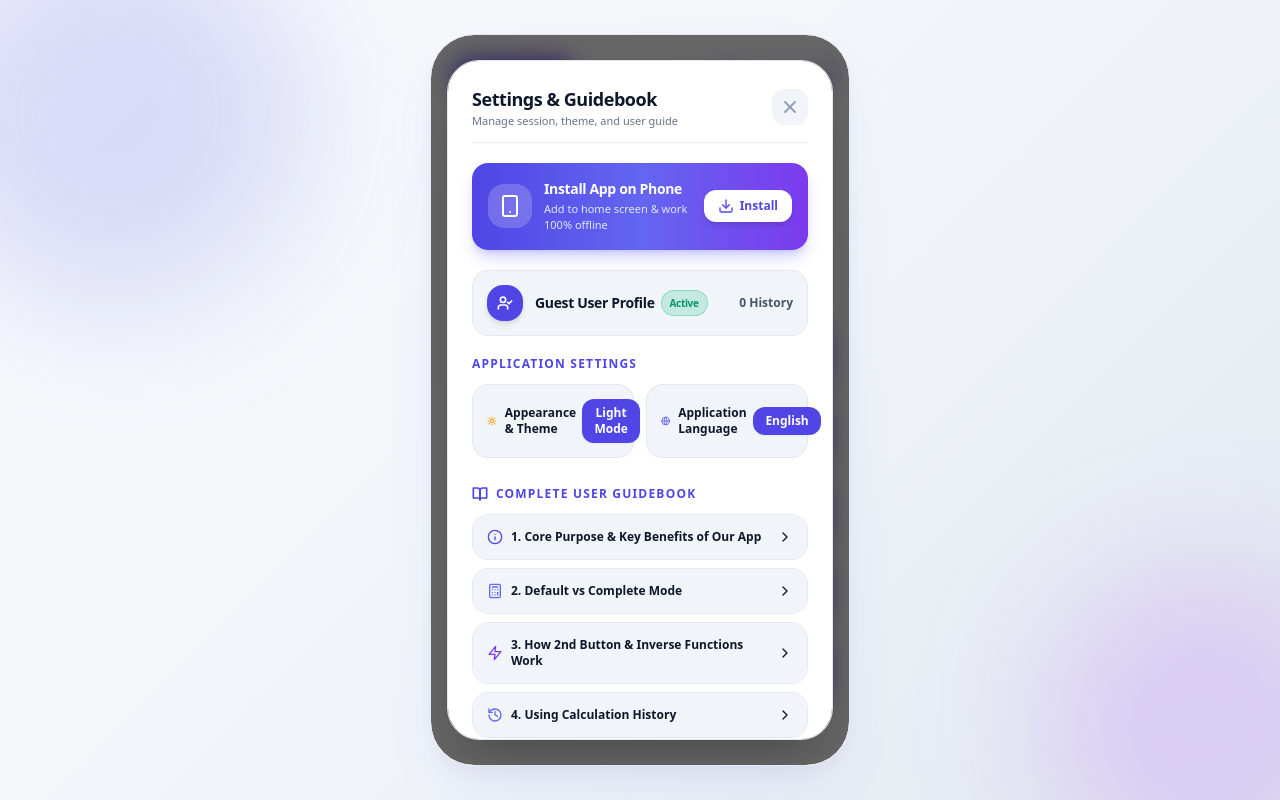
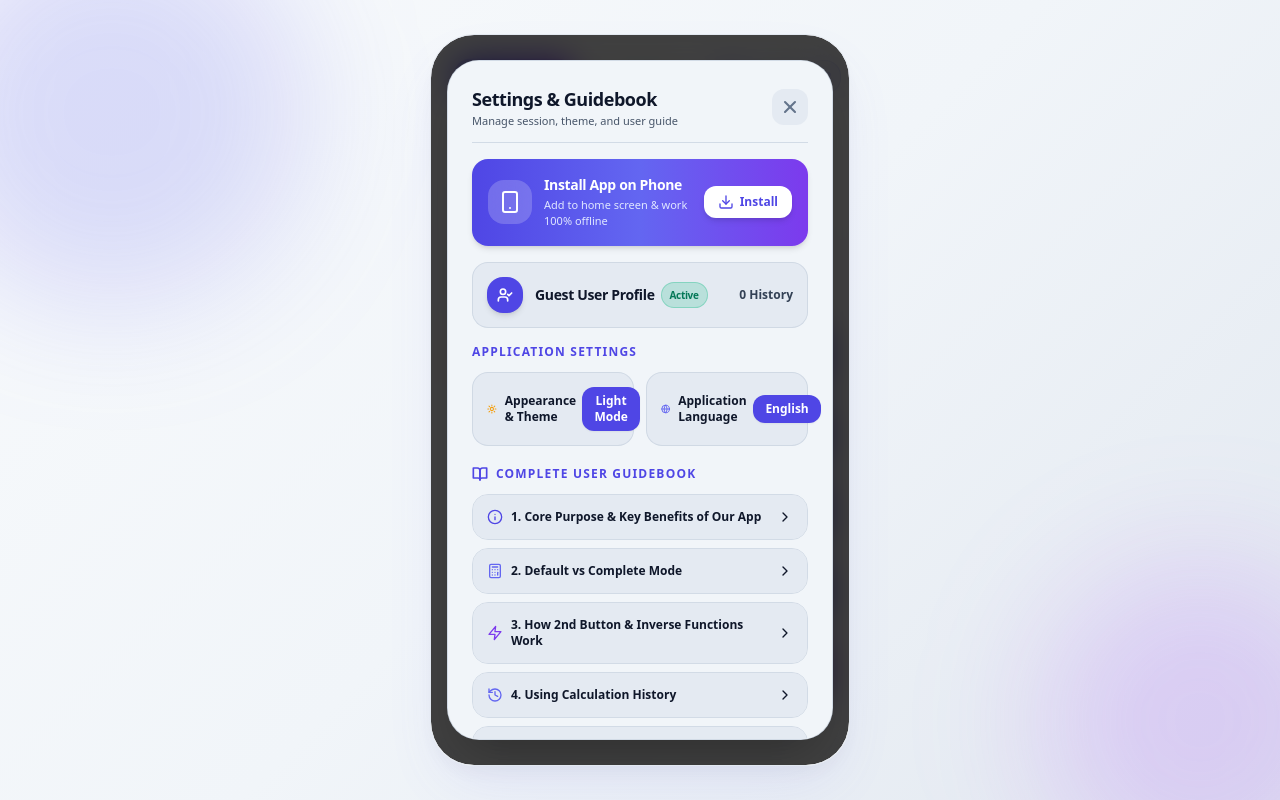
Before and after one commit to yaserarafatt12/01-smart-calculator-and-converter, a Next.js app: page / in a window 1280 px wide. Both pictures are taken after a click on the button 824 px from the left and 77 px from the top of the page. Built offline with nearby package versions, Linux system fonts and the light colour scheme.

Commit message:
style: soften SettingsModal background color to eye-friendly matte slate

```diff
--- a/components/settings/SettingsModal.tsx
+++ b/components/settings/SettingsModal.tsx
@@ -88,7 +88,6 @@ export const SettingsModal: React.FC<SettingsModalProps> = ({
         setDeferredPrompt(null);
       }
     } else {
-      // Show iOS / Android fallback instructions
       setShowIOSInstructions(true);
     }
   };
@@ -189,19 +188,19 @@ export const SettingsModal: React.FC<SettingsModalProps> = ({
   return (
     <div
       onClick={onClose}
-      className="fixed inset-0 z-[100] bg-black/60 backdrop-blur-md flex items-center justify-center p-4 animate-in fade-in duration-200 cursor-pointer font-sans"
+      className="fixed inset-0 z-[100] bg-black/75 backdrop-blur-lg flex items-center justify-center p-4 animate-in fade-in duration-200 cursor-pointer font-sans"
     >
       <div
         onClick={(e) => e.stopPropagation()}
-        className="w-full max-w-lg max-h-[85vh] bg-white dark:bg-[#121519] backdrop-blur-2xl rounded-[32px] border border-slate-200 dark:border-slate-700/80 shadow-2xl overflow-y-auto p-5 sm:p-6 space-y-5 animate-in zoom-in-95 duration-200 cursor-default text-slate-900 dark:text-white"
+        className="w-full max-w-lg max-h-[85vh] bg-[#f1f5f9] dark:bg-[#11151c] backdrop-blur-2xl rounded-[32px] border border-slate-300/80 dark:border-slate-800 shadow-2xl overflow-y-auto p-5 sm:p-6 space-y-4 animate-in zoom-in-95 duration-200 cursor-default text-slate-900 dark:text-white"
       >
         {/* Header Title Bar */}
-        <div className="flex items-center justify-between pb-3 border-b border-slate-200/80 dark:border-slate-800/80">
+        <div className="flex items-center justify-between pb-3 border-b border-slate-300/80 dark:border-slate-800">
           <div>
-            <h2 className="text-base sm:text-lg font-extrabold tracking-tight">
+            <h2 className="text-base sm:text-lg font-extrabold tracking-tight text-slate-900 dark:text-white">
               {t.settingsTitle}
             </h2>
-            <p className="text-[11px] text-slate-500 dark:text-slate-400 font-medium">
+            <p className="text-[11px] text-slate-600 dark:text-slate-400 font-medium">
               {language === 'id' ? 'Kelola sesi, tampilan, dan panduan fitur' : 'Manage session, theme, and user guide'}
             </p>
           </div>
@@ -209,14 +208,14 @@ export const SettingsModal: React.FC<SettingsModalProps> = ({
           <button
             type="button"
             onClick={onClose}
-            className="p-2 rounded-xl text-slate-400 hover:text-slate-900 dark:hover:text-white bg-slate-100 dark:bg-slate-800 transition-colors btn-press-effect"
+            className="p-2 rounded-xl text-slate-500 hover:text-slate-900 dark:text-slate-400 dark:hover:text-white bg-slate-200/80 dark:bg-slate-800 transition-colors btn-press-effect"
           >
             <X strokeWidth={2.5} className="w-5 h-5" />
           </button>
         </div>
 
         {/* SECTION 1: Install App (PWA) Banner */}
-        <div className="p-4 rounded-2xl bg-gradient-to-r from-indigo-600 via-indigo-500 to-violet-600 text-white shadow-lg shadow-indigo-500/30 flex items-center justify-between gap-3">
+        <div className="p-4 rounded-2xl bg-gradient-to-r from-indigo-600 via-indigo-500 to-violet-600 text-white shadow-md flex items-center justify-between gap-3">
           <div className="flex items-center gap-3">
             <div className="p-2.5 rounded-2xl bg-white/20 backdrop-blur-md shrink-0">
               <Smartphone className="w-6 h-6 text-white" />
@@ -247,7 +246,7 @@ export const SettingsModal: React.FC<SettingsModalProps> = ({
 
         {/* iOS / Fallback Installation Instructions Modal Box */}
         {showIOSInstructions && !isStandalone && (
-          <div className="p-4 rounded-2xl bg-slate-100 dark:bg-slate-800/90 border border-slate-300 dark:border-slate-700/80 space-y-2 text-xs text-slate-700 dark:text-slate-200 animate-in fade-in duration-200">
+          <div className="p-4 rounded-2xl bg-slate-200/90 dark:bg-slate-800/90 border border-slate-300 dark:border-slate-700/80 space-y-2 text-xs text-slate-800 dark:text-slate-200 animate-in fade-in duration-200">
             <div className="flex items-center justify-between font-extrabold text-slate-900 dark:text-white">
               <span className="flex items-center gap-1.5">
                 <Share2 className="w-4 h-4 text-indigo-500" />
@@ -282,22 +281,22 @@ export const SettingsModal: React.FC<SettingsModalProps> = ({
         )}
 
         {/* SECTION 2: Clean Guest Profile Card */}
-        <div className="p-3.5 rounded-2xl bg-slate-100 dark:bg-slate-800/60 border border-slate-200 dark:border-slate-700/60 flex items-center justify-between">
+        <div className="p-3.5 rounded-2xl bg-slate-200/80 dark:bg-slate-800/60 border border-slate-300/80 dark:border-slate-700/60 flex items-center justify-between">
           <div className="flex items-center gap-3">
             <div className="w-9 h-9 rounded-2xl bg-indigo-600 text-white flex items-center justify-center shadow-md font-extrabold text-sm">
               <UserCheck strokeWidth={2.5} className="w-4 h-4" />
             </div>
             <div>
-              <div className="text-xs sm:text-sm font-extrabold tracking-tight flex items-center gap-1.5">
+              <div className="text-xs sm:text-sm font-extrabold tracking-tight flex items-center gap-1.5 text-slate-900 dark:text-white">
                 <span>{t.guestProfile}</span>
-                <span className="px-2 py-0.5 rounded-full bg-emerald-500/20 text-emerald-600 dark:text-emerald-400 text-[10px] font-black border border-emerald-500/30">
+                <span className="px-2 py-0.5 rounded-full bg-emerald-500/20 text-emerald-700 dark:text-emerald-400 text-[10px] font-black border border-emerald-500/30">
                   Active
                 </span>
               </div>
             </div>
           </div>
 
-          <span className="text-xs font-bold text-slate-600 dark:text-slate-300">
+          <span className="text-xs font-extrabold text-slate-700 dark:text-slate-300">
             {historyCount} {language === 'id' ? 'Riwayat' : 'History'}
           </span>
         </div>
@@ -310,14 +309,14 @@ export const SettingsModal: React.FC<SettingsModalProps> = ({
 
           <div className="grid grid-cols-1 sm:grid-cols-2 gap-3">
             {/* Theme Toggle */}
-            <div className="p-3.5 rounded-2xl bg-slate-100 dark:bg-slate-800/90 border border-slate-200 dark:border-slate-700/80 flex items-center justify-between">
+            <div className="p-3.5 rounded-2xl bg-slate-200/80 dark:bg-slate-800/90 border border-slate-300/80 dark:border-slate-700/80 flex items-center justify-between">
               <div className="flex items-center gap-2">
                 {isDark ? (
                   <Moon strokeWidth={2.5} className="w-4 h-4 text-amber-400" />
                 ) : (
                   <Sun strokeWidth={2.5} className="w-4 h-4 text-amber-500" />
                 )}
-                <span className="text-xs font-extrabold">{t.appearance}</span>
+                <span className="text-xs font-extrabold text-slate-900 dark:text-white">{t.appearance}</span>
               </div>
 
               <button
@@ -330,10 +329,10 @@ export const SettingsModal: React.FC<SettingsModalProps> = ({
             </div>
 
             {/* Language Toggle */}
-            <div className="p-3.5 rounded-2xl bg-slate-100 dark:bg-slate-800/90 border border-slate-200 dark:border-slate-700/80 flex items-center justify-between">
+            <div className="p-3.5 rounded-2xl bg-slate-200/80 dark:bg-slate-800/90 border border-slate-300/80 dark:border-slate-700/80 flex items-center justify-between">
               <div className="flex items-center gap-2">
                 <Globe strokeWidth={2.5} className="w-4 h-4 text-indigo-500" />
-                <span className="text-xs font-extrabold">{t.languageLabel}</span>
+                <span className="text-xs font-extrabold text-slate-900 dark:text-white">{t.languageLabel}</span>
               </div>
 
               <button
@@ -348,7 +347,7 @@ export const SettingsModal: React.FC<SettingsModalProps> = ({
         </div>
 
         {/* SECTION 4: Complete Guidebook */}
-        <div className="space-y-3 pt-2">
+        <div className="space-y-3 pt-1">
           <div className="flex items-center gap-2">
             <BookOpen strokeWidth={2.5} className="w-4 h-4 text-indigo-600 dark:text-indigo-400" />
             <h3 className="text-xs font-extrabold uppercase tracking-widest text-indigo-600 dark:text-indigo-400">
@@ -358,11 +357,11 @@ export const SettingsModal: React.FC<SettingsModalProps> = ({
 
           <div className="space-y-2">
             {/* Guide 1: Kegunaan Utama Aplikasi */}
-            <div className="rounded-2xl border border-slate-200 dark:border-slate-800 overflow-hidden">
+            <div className="rounded-2xl border border-slate-300/80 dark:border-slate-800 overflow-hidden">
               <button
                 type="button"
                 onClick={() => toggleGuide('purpose')}
-                className="w-full p-3.5 bg-slate-100 dark:bg-slate-800/80 text-left font-extrabold text-xs flex items-center justify-between hover:bg-slate-200 dark:hover:bg-slate-700/80 transition-colors"
+                className="w-full p-3.5 bg-slate-200/80 dark:bg-slate-800/80 text-left font-extrabold text-xs flex items-center justify-between text-slate-900 dark:text-white hover:bg-slate-300/80 dark:hover:bg-slate-700/80 transition-colors"
               >
                 <span className="flex items-center gap-2">
                   <Info className="w-4 h-4 text-indigo-600 dark:text-indigo-400" />
@@ -372,7 +371,7 @@ export const SettingsModal: React.FC<SettingsModalProps> = ({
               </button>
 
               {openGuideSection === 'purpose' && (
-                <div className="p-3.5 bg-white dark:bg-slate-900/90 text-xs space-y-2.5 text-slate-600 dark:text-slate-300 font-medium border-t border-slate-200 dark:border-slate-800">
+                <div className="p-3.5 bg-white dark:bg-slate-900/90 text-xs space-y-2.5 text-slate-700 dark:text-slate-300 font-medium border-t border-slate-300/80 dark:border-slate-800">
                   <p className="leading-relaxed">
                     {language === 'id'
                       ? 'Aplikasi ini dibangun untuk menghadirkan alat kalkulasi & konversi satuan yang 100% bersih, cepat, aman, dan bebas dari iklan yang mengganggu.'
@@ -403,11 +402,11 @@ export const SettingsModal: React.FC<SettingsModalProps> = ({
             </div>
 
             {/* Guide 2: Perbedaan Mode Default & Lengkap */}
-            <div className="rounded-2xl border border-slate-200 dark:border-slate-800 overflow-hidden">
+            <div className="rounded-2xl border border-slate-300/80 dark:border-slate-800 overflow-hidden">
               <button
                 type="button"
                 onClick={() => toggleGuide('modes')}
-                className="w-full p-3.5 bg-slate-100 dark:bg-slate-800/80 text-left font-extrabold text-xs flex items-center justify-between hover:bg-slate-200 dark:hover:bg-slate-700/80 transition-colors"
+                className="w-full p-3.5 bg-slate-200/80 dark:bg-slate-800/80 text-left font-extrabold text-xs flex items-center justify-between text-slate-900 dark:text-white hover:bg-slate-300/80 dark:hover:bg-slate-700/80 transition-colors"
               >
                 <span className="flex items-center gap-2">
                   <Calculator className="w-4 h-4 text-indigo-500" />
@@ -417,7 +416,7 @@ export const SettingsModal: React.FC<SettingsModalProps> = ({
               </button>
 
               {openGuideSection === 'modes' && (
-                <div className="p-3.5 bg-white dark:bg-slate-900/90 text-xs space-y-2 text-slate-600 dark:text-slate-300 font-medium border-t border-slate-200 dark:border-slate-800">
+                <div className="p-3.5 bg-white dark:bg-slate-900/90 text-xs space-y-2 text-slate-700 dark:text-slate-300 font-medium border-t border-slate-300/80 dark:border-slate-800">
                   <div className="flex items-start gap-2">
                     <CheckCircle2 className="w-4 h-4 text-indigo-500 shrink-0 mt-0.5" />
                     <div>
@@ -435,11 +434,11 @@ export const SettingsModal: React.FC<SettingsModalProps> = ({
             </div>
 
             {/* Guide 3: 2nd Button & Inverse Functions */}
-            <div className="rounded-2xl border border-slate-200 dark:border-slate-800 overflow-hidden">
+            <div className="rounded-2xl border border-slate-300/80 dark:border-slate-800 overflow-hidden">
               <button
                 type="button"
                 onClick={() => toggleGuide('second')}
-                className="w-full p-3.5 bg-slate-100 dark:bg-slate-800/80 text-left font-extrabold text-xs flex items-center justify-between hover:bg-slate-200 dark:hover:bg-slate-700/80 transition-colors"
+                className="w-full p-3.5 bg-slate-200/80 dark:bg-slate-800/80 text-left font-extrabold text-xs flex items-center justify-between text-slate-900 dark:text-white hover:bg-slate-300/80 dark:hover:bg-slate-700/80 transition-colors"
               >
                 <span className="flex items-center gap-2">
                   <Zap className="w-4 h-4 text-violet-600 dark:text-violet-400" />
@@ -449,7 +448,7 @@ export const SettingsModal: React.FC<SettingsModalProps> = ({
               </button>
 
               {openGuideSection === 'second' && (
-                <div className="p-3.5 bg-white dark:bg-slate-900/90 text-xs space-y-2 text-slate-600 dark:text-slate-300 font-medium border-t border-slate-200 dark:border-slate-800">
+                <div className="p-3.5 bg-white dark:bg-slate-900/90 text-xs space-y-2 text-slate-700 dark:text-slate-300 font-medium border-t border-slate-300/80 dark:border-slate-800">
                   <p>
                     {language === 'id'
                       ? 'Tombol 2nd berwarna kuning mencolok. Saat ditekan aktif, fungsi matematika otomatis bertransformasi:'
@@ -467,11 +466,11 @@ export const SettingsModal: React.FC<SettingsModalProps> = ({
             </div>
 
             {/* Guide 4: Calculation History & Actions */}
-            <div className="rounded-2xl border border-slate-200 dark:border-slate-800 overflow-hidden">
+            <div className="rounded-2xl border border-slate-300/80 dark:border-slate-800 overflow-hidden">
               <button
                 type="button"
                 onClick={() => toggleGuide('history')}
-                className="w-full p-3.5 bg-slate-100 dark:bg-slate-800/80 text-left font-extrabold text-xs flex items-center justify-between hover:bg-slate-200 dark:hover:bg-slate-700/80 transition-colors"
+                className="w-full p-3.5 bg-slate-200/80 dark:bg-slate-800/80 text-left font-extrabold text-xs flex items-center justify-between text-slate-900 dark:text-white hover:bg-slate-300/80 dark:hover:bg-slate-700/80 transition-colors"
               >
                 <span className="flex items-center gap-2">
                   <History className="w-4 h-4 text-indigo-500" />
@@ -481,7 +480,7 @@ export const SettingsModal: React.FC<SettingsModalProps> = ({
               </button>
 
               {openGuideSection === 'history' && (
-                <div className="p-3.5 bg-white dark:bg-slate-900/90 text-xs space-y-2 text-slate-600 dark:text-slate-300 font-medium border-t border-slate-200 dark:border-slate-800">
+                <div className="p-3.5 bg-white dark:bg-slate-900/90 text-xs space-y-2 text-slate-700 dark:text-slate-300 font-medium border-t border-slate-300/80 dark:border-slate-800">
                   <div className="flex items-start gap-2">
                     <CheckCircle2 className="w-4 h-4 text-indigo-500 shrink-0 mt-0.5" />
                     <div>
@@ -499,11 +498,11 @@ export const SettingsModal: React.FC<SettingsModalProps> = ({
             </div>
 
             {/* Guide 5: Unit Converter & Detailed 14 Category Breakdown */}
-            <div className="rounded-2xl border border-slate-200 dark:border-slate-800 overflow-hidden">
+            <div className="rounded-2xl border border-slate-300/80 dark:border-slate-800 overflow-hidden">
               <button
                 type="button"
                 onClick={() => toggleGuide('converter')}
-                className="w-full p-3.5 bg-slate-100 dark:bg-slate-800/80 text-left font-extrabold text-xs flex items-center justify-between hover:bg-slate-200 dark:hover:bg-slate-700/80 transition-colors"
+                className="w-full p-3.5 bg-slate-200/80 dark:bg-slate-800/80 text-left font-extrabold text-xs flex items-center justify-between text-slate-900 dark:text-white hover:bg-slate-300/80 dark:hover:bg-slate-700/80 transition-colors"
               >
                 <span className="flex items-center gap-2">
                   <Layers className="w-4 h-4 text-indigo-500" />
@@ -513,12 +512,12 @@ export const SettingsModal: React.FC<SettingsModalProps> = ({
               </button>
 
               {openGuideSection === 'converter' && (
-                <div className="p-3.5 bg-white dark:bg-slate-900/90 text-xs space-y-3 text-slate-600 dark:text-slate-300 font-medium border-t border-slate-200 dark:border-slate-800">
+                <div className="p-3.5 bg-white dark:bg-slate-900/90 text-xs space-y-3 text-slate-700 dark:text-slate-300 font-medium border-t border-slate-300/80 dark:border-slate-800">
                   <div className="grid grid-cols-1 gap-2">
                     {categoriesDetail.map((cat, idx) => (
                       <div
                         key={cat.id}
-                        className="p-2.5 rounded-xl bg-slate-100/70 dark:bg-slate-800/60 border border-slate-200/60 dark:border-slate-700/60 flex items-start gap-2.5"
+                        className="p-2.5 rounded-xl bg-slate-100/90 dark:bg-slate-800/60 border border-slate-300/70 dark:border-slate-700/60 flex items-start gap-2.5"
                       >
                         <div className="p-1.5 rounded-lg bg-white dark:bg-slate-900 shadow-sm shrink-0">
                           {cat.icon}
@@ -527,7 +526,7 @@ export const SettingsModal: React.FC<SettingsModalProps> = ({
                           <div className="text-[11px] font-extrabold text-slate-900 dark:text-white">
                             {idx + 1}. {cat.name}
                           </div>
-                          <div className="text-[10px] text-slate-500 dark:text-slate-400 mt-0.5">
+                          <div className="text-[10px] text-slate-600 dark:text-slate-400 mt-0.5">
                             {cat.desc}
                           </div>
                         </div>
@@ -541,7 +540,7 @@ export const SettingsModal: React.FC<SettingsModalProps> = ({
         </div>
 
         {/* SECTION 5: About & License Footer */}
-        <div className="pt-3 border-t border-slate-200/80 dark:border-slate-800/80 text-center text-xs font-medium text-slate-500 dark:text-slate-400 space-y-1">
+        <div className="pt-3 border-t border-slate-300/80 dark:border-slate-800 text-center text-xs font-medium text-slate-600 dark:text-slate-400 space-y-1">
           <div className="font-extrabold text-slate-900 dark:text-white">
             {t.versionLabel}
           </div>
```
